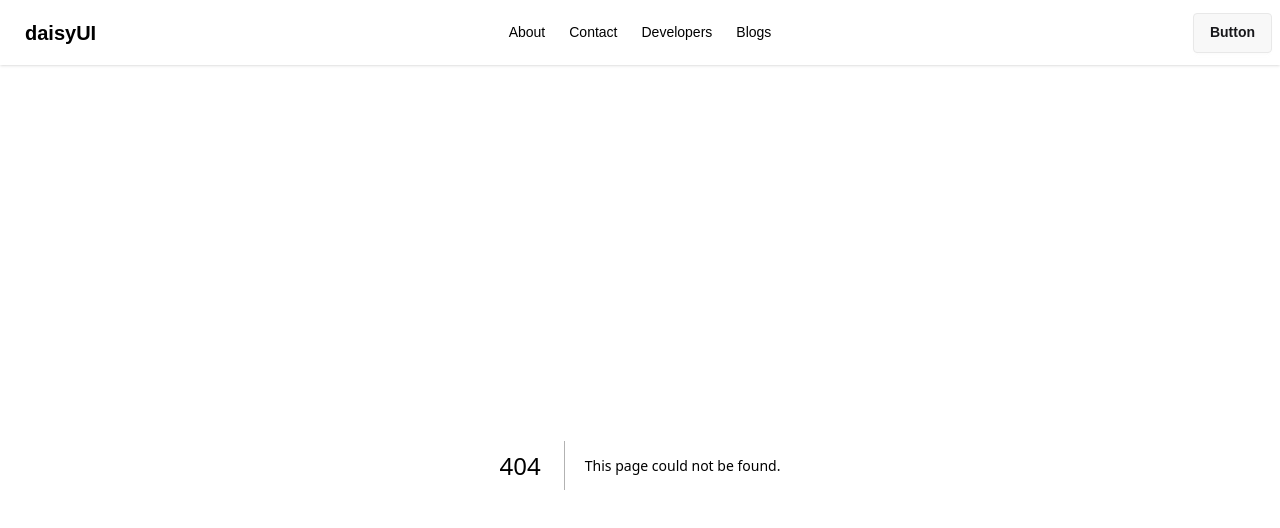
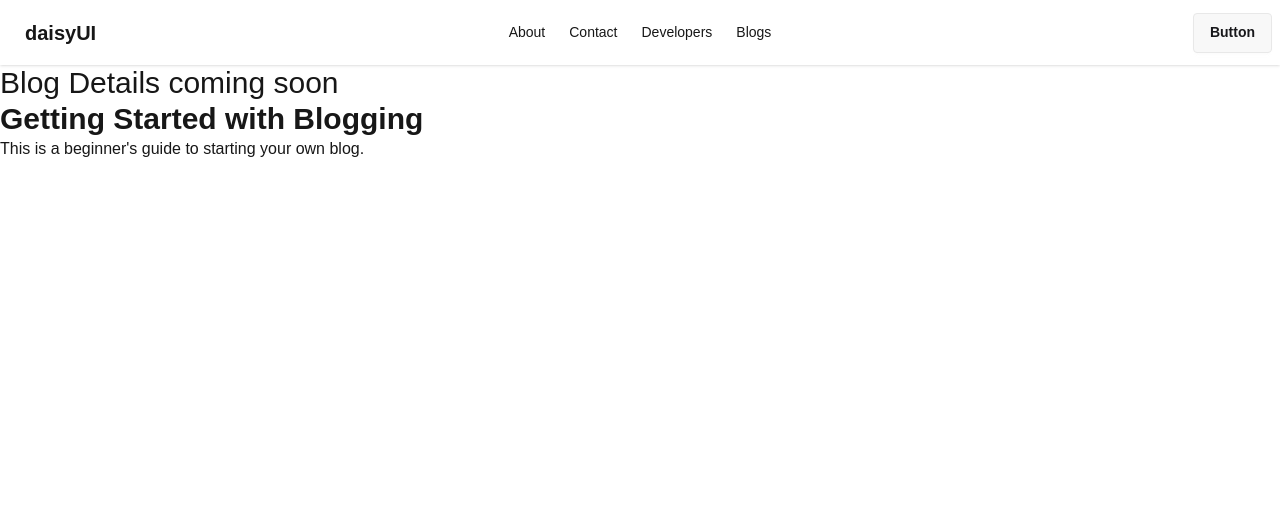
Before and after one commit to Tofazzal-13/Next_App, a Next.js app: page /blogs/1 in a window 1280 px wide. Before the commit this address had no page. Shown: the top 528 px of the page. Built offline with nearby package versions, Linux system fonts and the light colour scheme.

Commit message:
dynamic routing in next js

```diff
--- /dev/null
+++ b/src/app/blogs/[blogId]/page.jsx
@@ -0,0 +1,71 @@
+const blogs = [
+    {
+        id: 1,
+        title: "Getting Started with Blogging",
+        author: "John Doe",
+        date: "2026-04-10",
+        category: "Blogging",
+        tags: "blogging, beginner, writing",
+        content: "This is a beginner's guide to starting your own blog.",
+        image: "https://example.com/blog1.jpg"
+    },
+    {
+        id: 2,
+        title: "Top 10 JavaScript Tips",
+        author: "Jane Smith",
+        date: "2026-04-11",
+        category: "Programming",
+        tags: "javascript, coding, tips",
+        content: "Improve your JavaScript skills with these 10 tips.",
+        image: "https://example.com/blog2.jpg"
+    },
+    {
+        id: 3,
+        title: "Healthy Lifestyle Habits",
+        author: "Emily Johnson",
+        date: "2026-04-12",
+        category: "Health",
+        tags: "health, lifestyle, wellness",
+        content: "Simple habits to maintain a healthy lifestyle.",
+        image: "https://example.com/blog3.jpg"
+    },
+    {
+        id: 4,
+        title: "Travel Guide for Beginners",
+        author: "Michael Brown",
+        date: "2026-04-13",
+        category: "Travel",
+        tags: "travel, guide, tips",
+        content: "Everything you need to know before your first trip.",
+        image: "https://example.com/blog4.jpg"
+    },
+    {
+        id: 5,
+        title: "How to Stay Productive",
+        author: "Sarah Wilson",
+        date: "2026-04-14",
+        category: "Productivity",
+        tags: "productivity, focus, work",
+        content: "Learn how to stay productive throughout the day.",
+        image: "https://example.com/blog5.jpg"
+    }
+];
+
+
+const BlogDetailPage = async ({ params }) => {
+    const { blogId } = await params;
+    const blog = blogs.find( blog => blog.id === parseInt(blogId) )
+    return (
+        <div>
+            <h4 className="text-3xl">Blog Details coming soon</h4>
+            {
+                blog && <div>
+                    <h2 className="font-semibold text-3xl">{blog.title}</h2>
+                    <p>{blog.content}</p>
+                </div>
+            }
+        </div>
+    );
+};
+
+export default BlogDetailPage;
--- a/src/app/blogs/page.jsx
+++ b/src/app/blogs/page.jsx
@@ -63,7 +63,7 @@ const Blogspage = () => {
                 blogs.map((blog) =>
                     <div key={blog.id}>
                         <h3 className="text-4xl font-bold mb-2">{blog.title}</h3>
-                        <Link href="/">Show Details</Link>
+                        <Link href={`/blogs/${blog.id}`}>Show Details</Link>
                     </div>)
             }
         </div>
```
